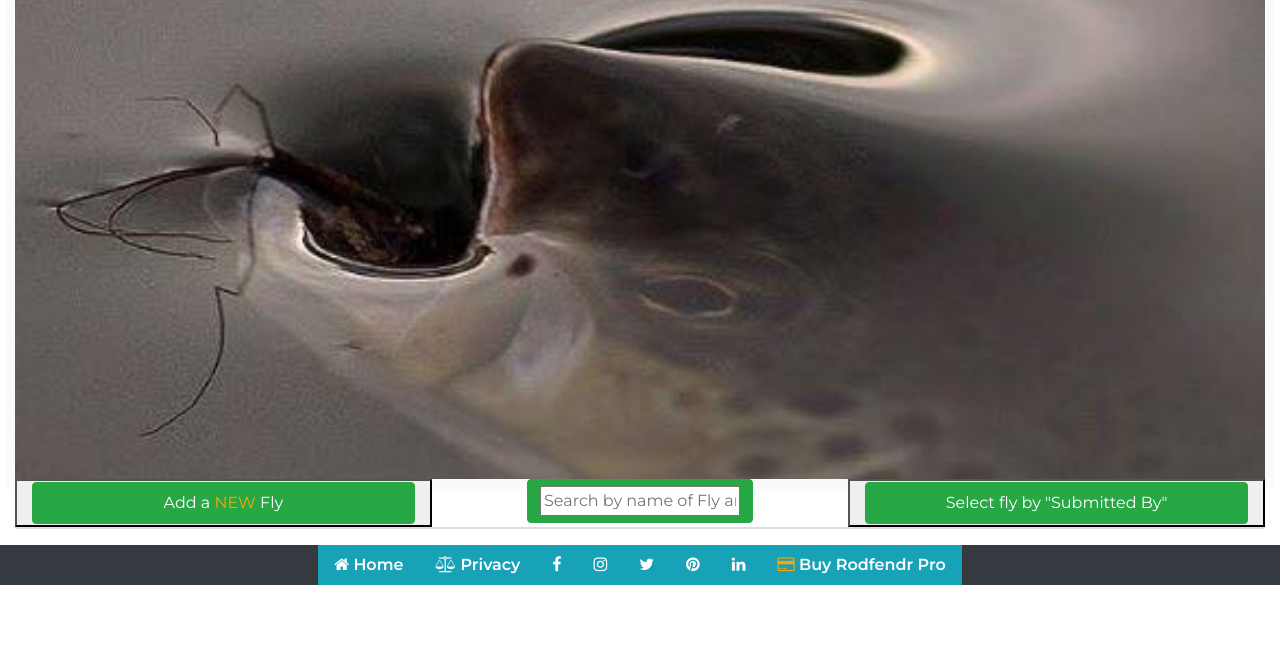
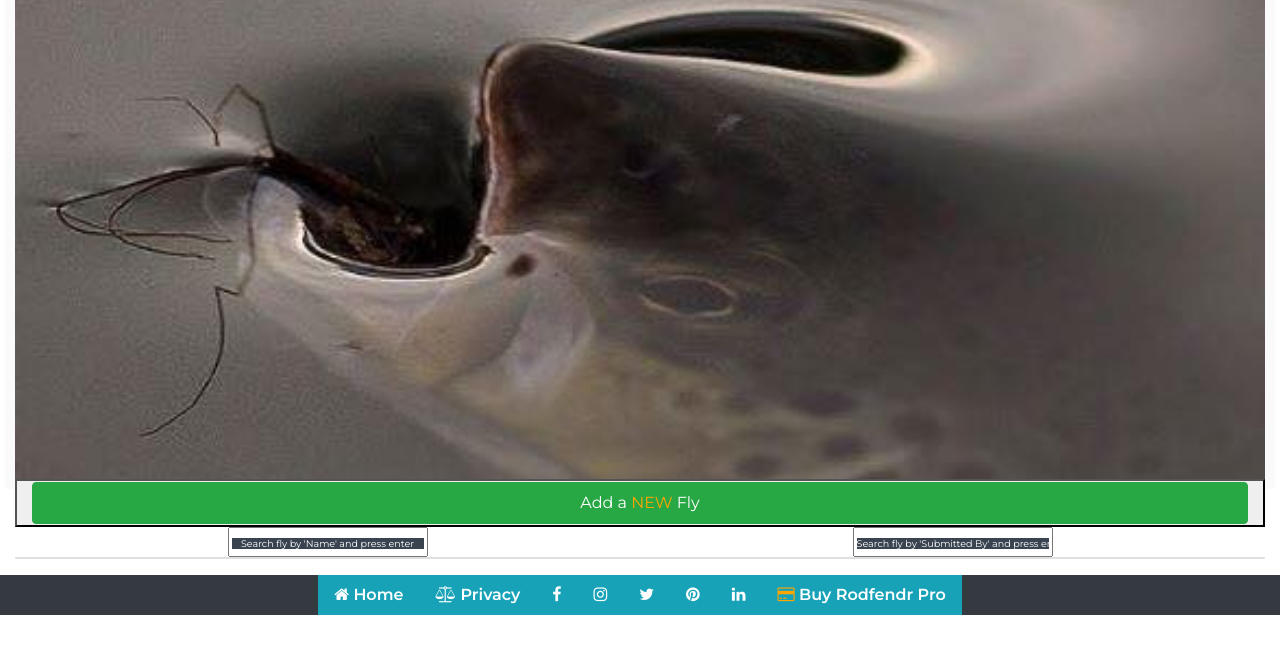
Before and after one commit to AlanOSheadev/Flies-fish-love, a Flask app: page / in a window 1280 px wide. Shown: the part 59-713 px from the top of the page. Run offline with Flask 2, Linux system fonts and the light colour scheme; data that the repository does not hold is empty; some libraries are stand-ins or nearby versions; some web fonts are replaced.

Commit message:
added search by Submitted By and styled the placeholder

```diff
--- a/app.py
+++ b/app.py
@@ -98,9 +98,12 @@ def search_flyname():
     return render_template('searchflyname.html', results=results)
 
 
-@app.route('/search_flysubmitted')
+@app.route('/search_flysubmited', methods=['GET', 'POST'])
 def search_flysubmitted():
-    return render_template('searchflysubmitted.html', fly=mongo.db.fly.find())
+    fly=mongo.db.fly.find()
+    query = request.args.get('searchsub')
+    results = mongo.db.fly.find({'submitted_by': {"$regex": query}}).sort('name')
+    return render_template('searchflysubmitted.html', results=results)
 
 
 if __name__ == '__main__':
--- a/static/css/style.css
+++ b/static/css/style.css
@@ -1,4 +1,6 @@
 @import url('https://fonts.googleapis.com/css?family=Montserrat:100,200,300,400,500,600,700|Roboto:100,200,300,400,500,600,700|Sansita:100,200,300,400,500,600,700');
+
+/* -------------- Body ------------- */
 
 body {
     font-family: Montserrat, sans-serif;
@@ -9,11 +11,21 @@ body {
 body p {
     font-family: Sansista, sans-serif;
     font-weight: 500;
-    color: rgb(57, 68, 80)
+    color: rgb(57, 68, 80);
 }
+
+/* -------------- Container ------------- */
+
 .container-fluid {
     padding: 0;
 }
+
+.container, .container-md, .container-sm {
+    max-width: 100%;
+}
+
+/* -------------- Navigation ------------- */
+
 
 .navbar-dark .navbar-toggler {
     color: rgba(255,255,255,.5);
@@ -24,9 +36,13 @@ body p {
     color: #ffffff;
 }
 
+/* -------------- Lists ------------- */
+
 ul li {
   list-style-type: none;
 }
+
+/* -------------- Main Image ------------- */
 
 .hero {
 	text-align: center;
@@ -49,9 +65,7 @@ ul li {
 	z-index: -1;
 }
 
-.container, .container-md, .container-sm {
-    max-width: 100%;
-}
+/* -------------- Columns and Rows ------------- */
 
 .col {
     padding: 0;
@@ -62,7 +76,9 @@ ul li {
     margin: 0;
 }
 
- /* back to top button w3 schools and bootstrap */
+/* -------------- Back to Top Button ------------- */
+
+ /* back to top button found in w3 schools and bootstrap */
 
  #myBtn {
   display: none; /* Hidden by default */
@@ -83,3 +99,17 @@ ul li {
 #myBtn:hover {
   background-color: #555; /* Add a dark-grey background on hover */
 }
+
+/* -------------- Search------------- */
+
+::placeholder {
+    color: #ffffff;
+    font-size: .6em;
+    text-align: center;
+    background-color: rgb(57, 68, 80);
+
+}
+
+input:-moz-placeholder {
+    text-overflow: ellipsis;
+    }
--- a/templates/fly.html
+++ b/templates/fly.html
@@ -1,16 +1,24 @@
 {% extends 'base.html' %} {% block content %}
 <div class="hero"></div>
 <div class="row">
-    <button class="col-4"><a class="nav-link btn btn-success" href="{{url_for('add_fly')}}"> Add a <span style="color: orange">NEW</span> Fly </a></button>
-    <div class="col-4 d-flex justify-content-center">
+    <button class="col-12"><a class="nav-link btn btn-success" href="{{url_for('add_fly')}}"> Add a <span style="color: orange">NEW</span> Fly </a></button>
+    </div>
+    <div class="row">
+    <div class="col-6 d-flex justify-content-center">
 				<div>
 					<form action="{{url_for('search_flyname')}}">
-						<button class="btn btn-success"><input id="search" name="search" type="text" class="" placeholder="Search by name of Fly and press enter key" required></button>
+					<input id="search" name="search" type="text" placeholder="Search fly by 'Name' and press enter" required>
                     </form>
 				</div>
 </div>
-    <button class="col-4"><a class="nav-link btn btn-success" href="{{url_for('search_flysubmitted')}}">Select fly by "Submitted By"</a></button>
+    <div class="col-6 d-flex justify-content-center">
+				<div>
+					<form action="{{url_for('search_flysubmitted')}}">
+					<input id="searchsub" name="searchsub" type="text" placeholder="Search fly by 'Submitted By' and press enter" required>
+                    </form>
+				</div>
 </div>
+    </div>
 <ul class="card" id="accordion">
     {% for fly in fly %}
     <li>
--- a/templates/searchflyname.html
+++ b/templates/searchflyname.html
@@ -2,7 +2,7 @@
 <div class="search-bar d-flex justify-content-center">
     <div class="row">
         <form action="{{url_for('search_flyname')}}" lower>
-            <input id="search" name="search" type="text" class="btn btn-success col-12" placeholder="Search Fly by Name" required>
+            <input id="search" name="search" type="text" class="col-12"placeholder="Search fly by name and press enter" required>
         </form>
     </div>
 </div>
```
Also changed, not shown: templates/searchflysubmitted.html (+58 -7 lines).
